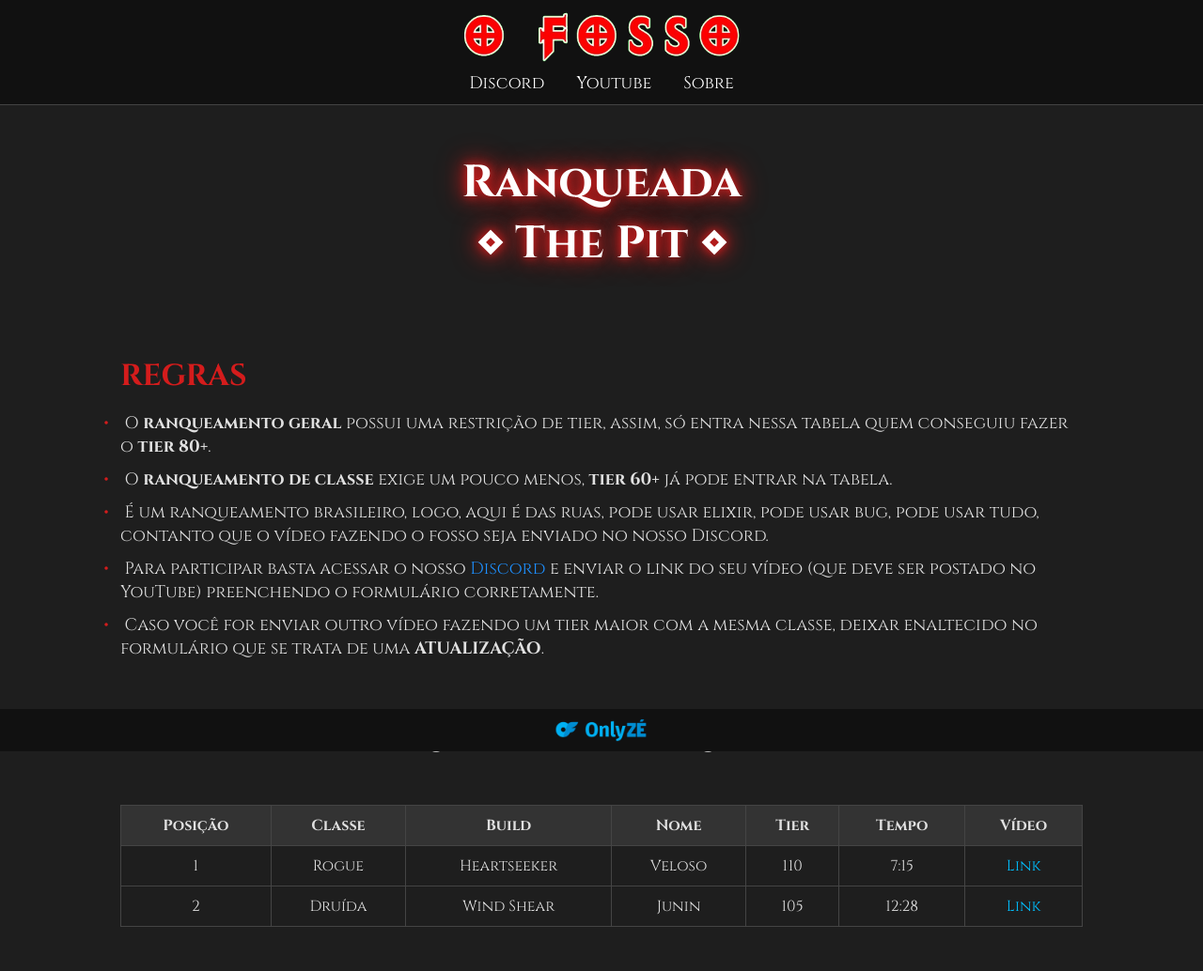
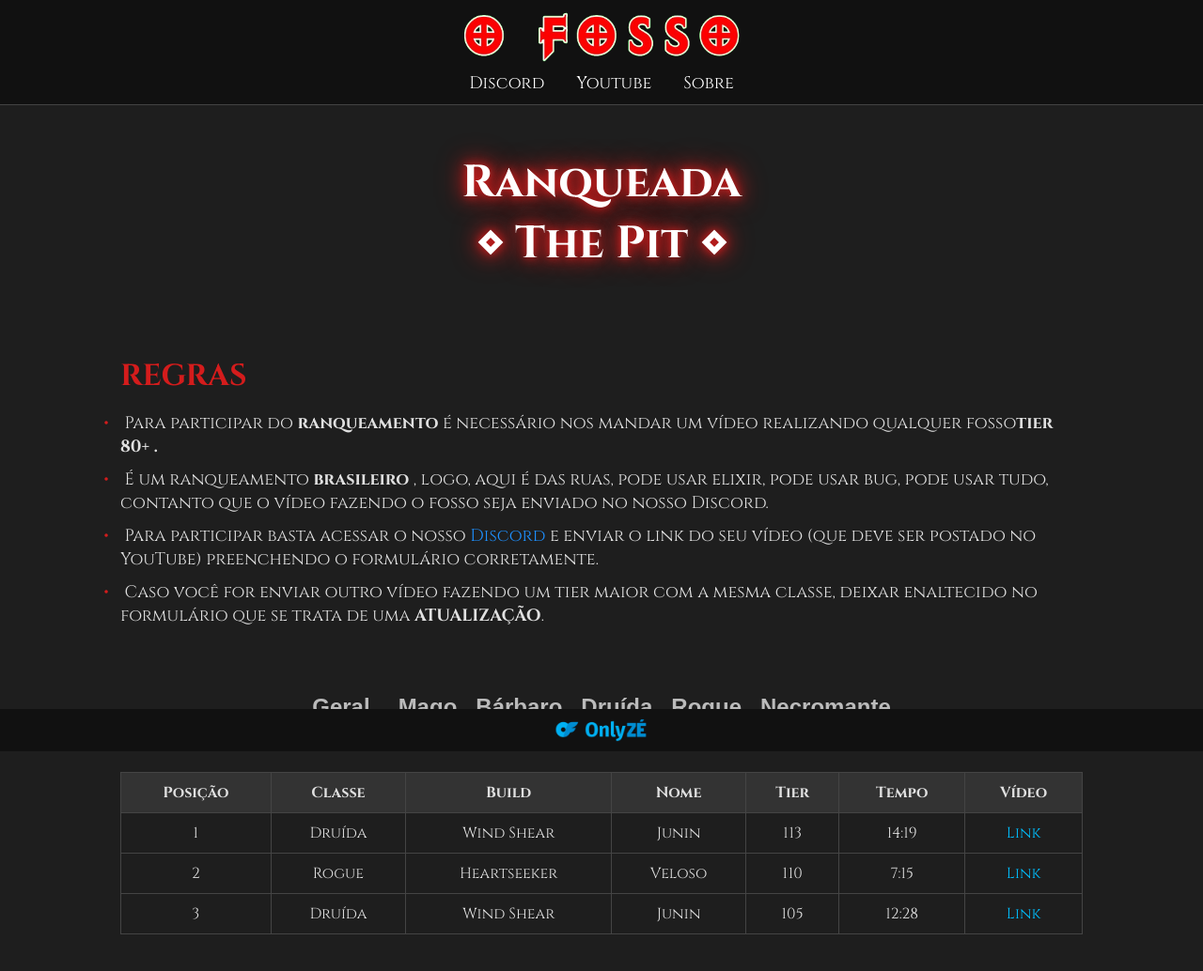
Before and after one commit to AdilsonJuniorBarboza/O-fosso, a plain HTML site: page index.html in a window 1280 px wide. Shown: the whole page at 94% size. Drawn offline with Linux system fonts and the light colour scheme; a web font is replaced by a local one.

Commit message:
Add files via upload

```diff
--- a/index.html
+++ b/index.html
@@ -14,7 +14,7 @@
                 <img src="oFosso.png" />
             </div>
             <div class="menu">
-                <a href="https://discord.gg/9PUs8C9S">Discord</a>
+                <a href="https://discord.gg/DjEubaKeqh">Discord</a>
                 <a href="https://www.youtube.com/@VELOSODIABLO4">Youtube</a>
                 <a href="X">Sobre</a>
             </div>
@@ -31,10 +31,9 @@
         <div class="regras">
             <h2>REGRAS</h2>
             <ul>
-                <li> O <strong>ranqueamento geral</strong> possui uma restrição de tier, assim, só entra nessa tabela quem conseguiu fazer o <strong>tier 80+</strong>.</li>
-                <li> O <strong>ranqueamento de classe</strong> exige um pouco menos, <strong>tier 60+</strong> já pode entrar na tabela.</li>
-                <li> É um ranqueamento brasileiro, logo, aqui é das ruas, pode usar elixir, pode usar bug, pode usar tudo, contanto que o vídeo fazendo o fosso seja enviado no nosso Discord.</li>
-                <li> Para participar basta acessar o nosso <a href="https://discord.gg/9PUs8C9S" target="_blank">Discord</a> e enviar o link do seu vídeo (que deve ser postado no YouTube) preenchendo o formulário corretamente.</li>
+                <li> Para participar do <strong>ranqueamento</strong> é necessário nos mandar um vídeo realizando qualquer fosso<strong>tier 80+ .</strong></li>
+                <li> É um ranqueamento <strong>brasileiro</strong> , logo, aqui é das ruas, pode usar elixir, pode usar bug, pode usar tudo, contanto que o vídeo fazendo o fosso seja enviado no nosso Discord.</li>
+                <li> Para participar basta acessar o nosso <a href="https://discord.gg/DjEubaKeqh" target="_blank">Discord</a> e enviar o link do seu vídeo (que deve ser postado no YouTube) preenchendo o formulário corretamente.</li>
                 <li> Caso você for enviar outro vídeo fazendo um tier maior com a mesma classe, deixar enaltecido no formulário que se trata de uma <strong>ATUALIZAÇÃO</strong>.</li>
             </ul>
         </div>
--- a/script.js
+++ b/script.js
@@ -1,7 +1,9 @@
 document.addEventListener('DOMContentLoaded', () => {
     const rankingData = [
-        { posicao: 1, classe: 'Rogue', build: 'Heartseeker', nome: 'Veloso', tier: 110, tempo: '7:15', video: 'https://youtu.be/sAZwc2cc8t0?si=Efck8qAbZL-KYstU' },
-        { posicao: 2, classe: 'Druída', build: 'Wind Shear', nome: 'Junin', tier: 105, tempo: '12:28', video: 'https://youtu.be/LFjy_89r1uc?si=pkB15t1EBXu0Ew1f' },
+        { posicao: 1, classe: 'Druída', build: 'Wind Shear', nome: 'Junin', tier: 113, tempo: '14:19', video: 'https://youtu.be/kTVMPcm7IV4' },
+        { posicao: 2, classe: 'Rogue', build: 'Heartseeker', nome: 'Veloso', tier: 110, tempo: '7:15', video: 'https://youtu.be/sAZwc2cc8t0?si=Efck8qAbZL-KYstU' },
+        { posicao: 3, classe: 'Druída', build: 'Wind Shear', nome: 'Junin', tier: 105, tempo: '12:28', video: 'https://youtu.be/LFjy_89r1uc?si=pkB15t1EBXu0Ew1f' },
+
     ];
 
     const tbody = document.getElementById('ranking-body');
```
